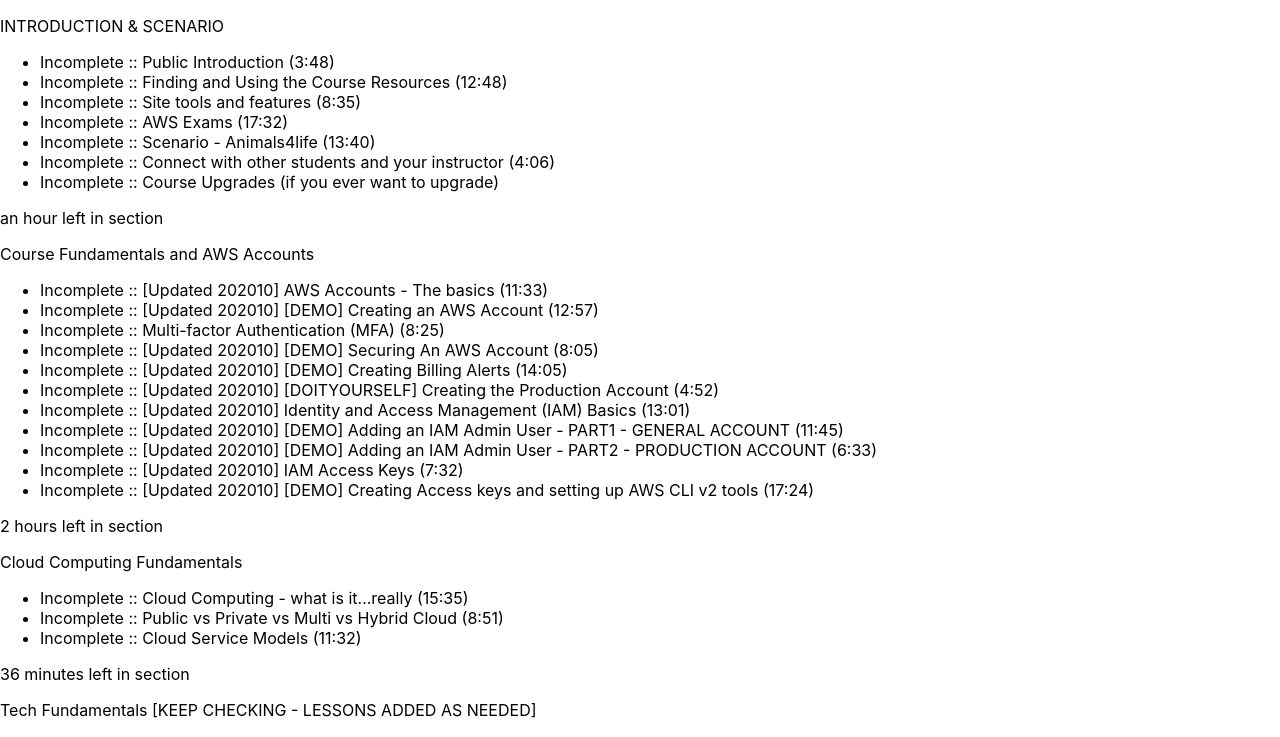
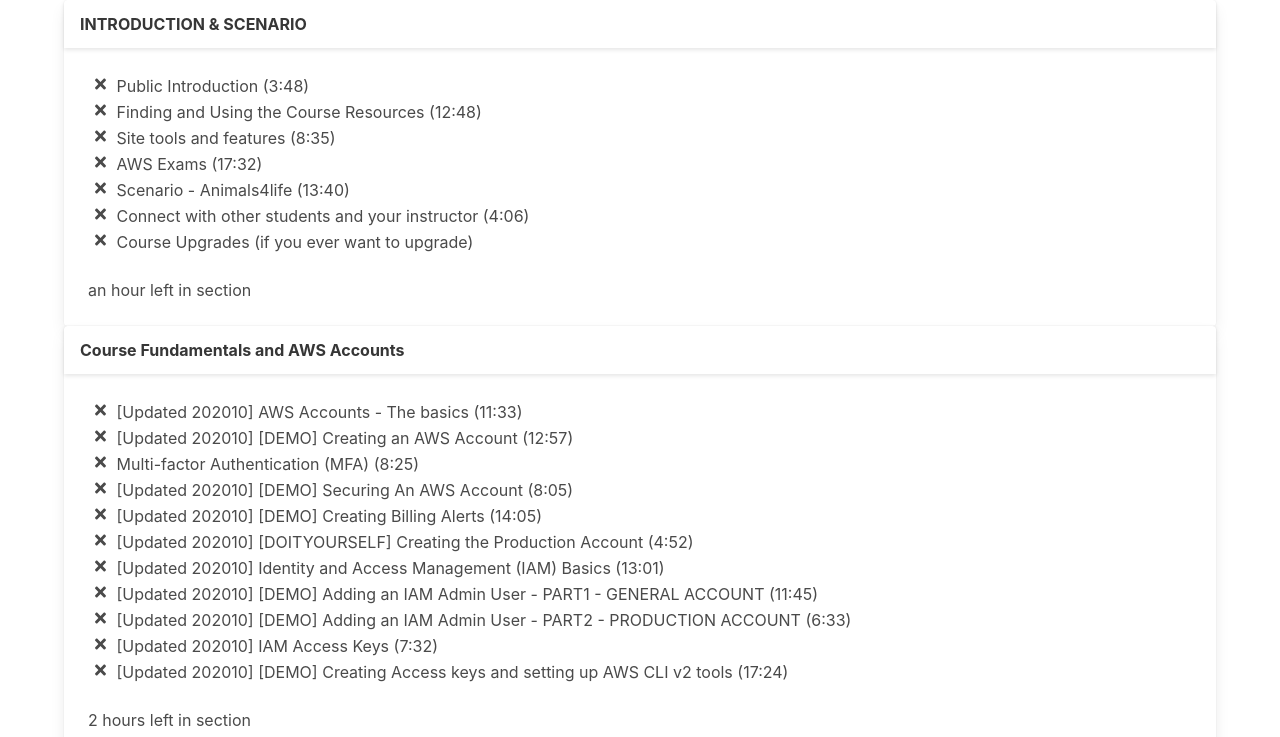
Before and after one commit to TheNewLad/acantrill-saa-course-time, a React (Create React App) app: page / in a window 1280 px wide. Shown: the top 737 px of the page. Built offline with nearby package versions, Linux system fonts and the light colour scheme.

Commit message:
Clean up styling using bulma.css and FontAwesome

```diff
--- a/package.json
+++ b/package.json
@@ -3,6 +3,9 @@
   "version": "0.1.0",
   "private": true,
   "dependencies": {
+    "@fortawesome/fontawesome-svg-core": "^1.2.35",
+    "@fortawesome/free-solid-svg-icons": "^5.15.3",
+    "@fortawesome/react-fontawesome": "^0.1.14",
     "@testing-library/jest-dom": "^5.11.10",
     "@testing-library/react": "^11.2.6",
     "@testing-library/user-event": "^12.8.3",
@@ -10,6 +13,7 @@
     "@types/node": "^12.20.10",
     "@types/react": "^17.0.3",
     "@types/react-dom": "^17.0.3",
+    "bulma": "^0.9.2",
     "moment": "^2.29.1",
     "react": "^17.0.2",
     "react-dom": "^17.0.2",
--- a/src/App.tsx
+++ b/src/App.tsx
@@ -1,4 +1,5 @@
 import React from 'react';
+import 'bulma/css/bulma.css';
 import sections from './sections';
 import Section from './Section';
 import { calculateTimeLeftInCourse } from './calculateTimeLeft';
@@ -6,9 +7,13 @@
 
 function App() {
   return (
-    <div className="App">
+    <div className="container">
       {sections.map((section, index) => <Section key={index} section={section} />)}
-      <p>{moment.duration(calculateTimeLeftInCourse(sections), 'seconds').humanize()} left in course</p>
+      <div className="card">
+            <header className="card-header">
+                <p className="card-header-title">{moment.duration(calculateTimeLeftInCourse(sections), 'seconds').humanize()} left in course</p>
+            </header>
+            </div>
     </div>
   );
 }
--- a/src/Section.tsx
+++ b/src/Section.tsx
@@ -1,5 +1,7 @@
 import React from 'react';
 import moment from 'moment';
+import {FontAwesomeIcon} from '@fortawesome/react-fontawesome';
+import {faCheck, faTimes} from '@fortawesome/free-solid-svg-icons';
 import { calculateTimeLeftInSection } from './calculateTimeLeft';
 import { Section as SectionType } from './sections';
 
@@ -9,16 +11,21 @@
 
 const Section = ({ section }: SectionProps) => {
     return (
-        <div>
-            <p className="title">{section.title}</p>
+        <div className="card">
+            <header className="card-header">
+                <h1 className="card-header-title">{section.title}</h1>
+            </header>
+            <div className="card-content">
                 <ul>
                     {section.lectures.map((lecture, index) => {
                         return (
-                        <li key={index}><span>{lecture.done ? 'Complete' : 'Incomplete'}</span> :: {lecture.name}</li>
+                            <li key={index}><span className="icon"><FontAwesomeIcon icon={lecture.done ? faCheck : faTimes}/></span> {lecture.name}</li>
                         )
                     })}
                 </ul>
-            <p>{moment.duration(calculateTimeLeftInSection(section), 'seconds').humanize()} left in section</p>
+                <br/>
+                <p className="">{moment.duration(calculateTimeLeftInSection(section), 'seconds').humanize()} left in section</p>
+            </div>
         </div>
     );
 };
```
Also changed, not shown: 1 other file (tests, documents, lock files or other folders). Lines whose indentation alone changed are shown as unchanged.
